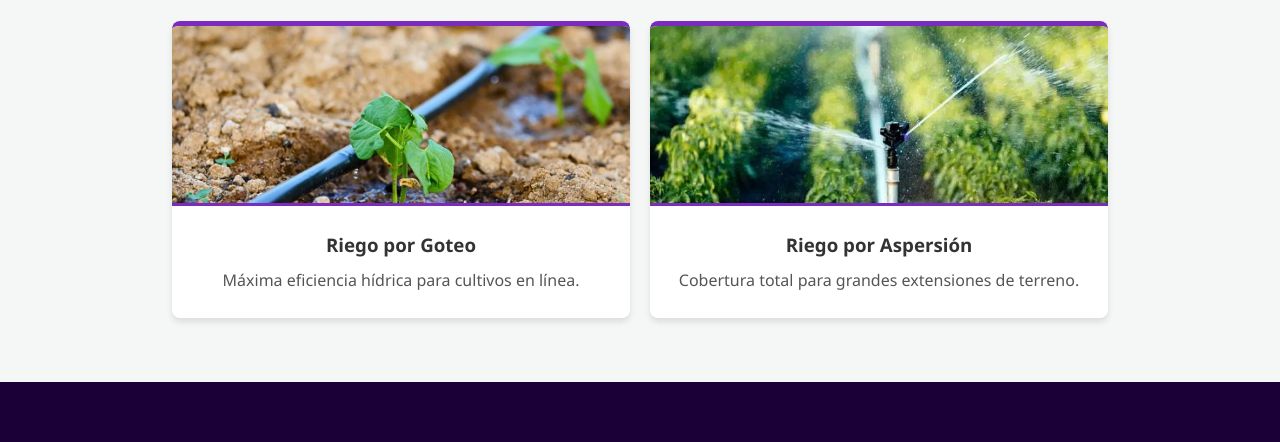
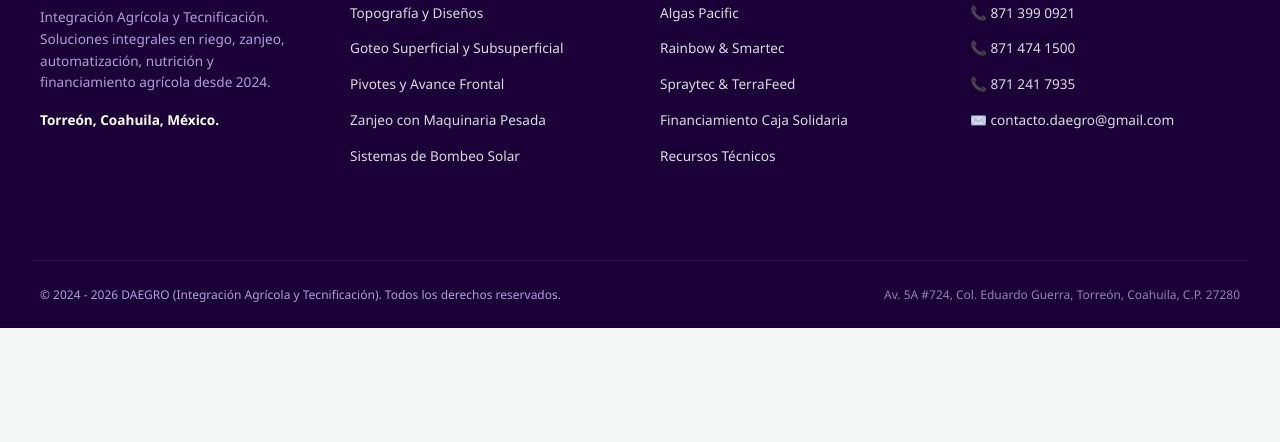
Before and after one commit to Zam10114/sitio-web-daegro, a plain HTML site: page index.html in a window 1280 px wide. Shown: the part 9626-10068 px from the top of the page. After the commit the page ends 9954 px from the top, so only its background shows below. Drawn offline with Linux system fonts and the light colour scheme.

Commit message:
Se elimino sección de sistemas(soluciones de riego)

```diff
--- a/index.html
+++ b/index.html
@@ -759,26 +759,6 @@
             💬
         </a>
 
-        <!-- Catálogo de Soluciones -->
-        <section id="sistemas">
-            <h2>Soluciones de Riego</h2>
-            <div class="contenedor-tarjetas">
-
-                <!-- Tarjeta de Riego por Goteo -->
-                <div class="tarjeta">
-                    <img src="./imagenes/sistema-goteo.jpg" alt="Instalación de sistema de riego por goteo en campo" class="imagen-tarjeta">
-                    <h3>Riego por Goteo</h3>
-                    <p>Máxima eficiencia hídrica para cultivos en línea.</p>
-                </div>
-
-                <!-- Tarjeta de Riego por Aspersión -->
-                <div class="tarjeta">
-                    <img src="./imagenes/sistema-aspersion.jpg" alt="Aspersores de gran cobertura regando sembradíos" class="imagen-tarjeta">
-                    <h3>Riego por Aspersión</h3>
-                    <p>Cobertura total para grandes extensiones de terreno.</p>
-                </div>
-            </div>
-        </section>
     </main>
 
     <!-- Pie de Página Corporativo (Footer) -->
```
